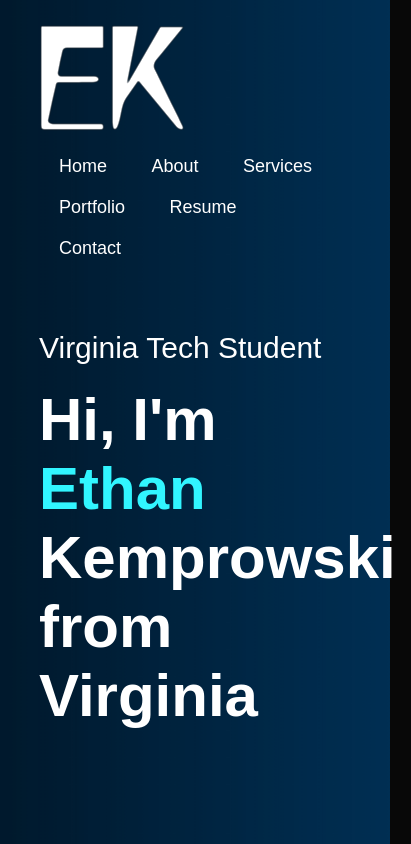
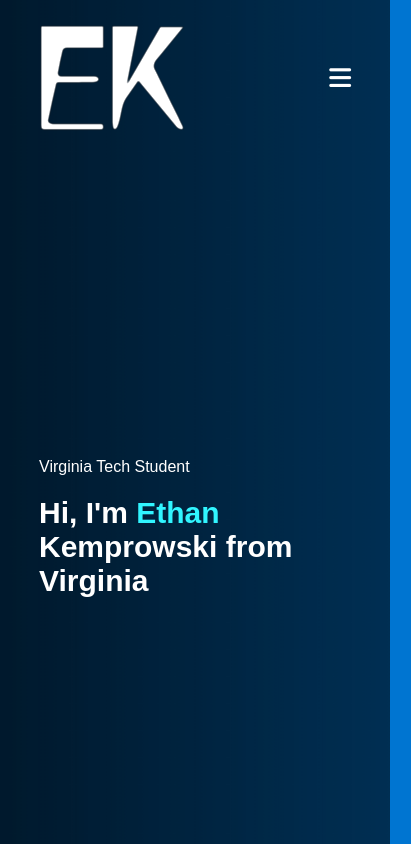
Before and after one commit to EthanK27/Ethan-Portfolio, a plain HTML site: page index.html in a window 390 px wide. Shown: the top 844 px of the page, 411 px wide, since content can reach past the window. Drawn offline with Linux system fonts and the light colour scheme.

Commit message:
Made the site responsive

```diff
--- a/index.html
+++ b/index.html
@@ -14,14 +14,16 @@
     <div class="container">
         <nav>
             <img src="images/logo.png" alt="logo">
-            <ul>
-                <li><a href="#">Home</a></li>
-                <li><a href="#">About</a></li>
-                <li><a href="#">Services</a></li>
-                <li><a href="#">Portfolio</a></li>
+            <ul id="sidemenu">
+                <li><a href="#header">Home</a></li>
+                <li><a href="#about">About</a></li>
+                <li><a href="#services">Services</a></li>
+                <li><a href="#portfolio">Portfolio</a></li>
                 <li><a href="Ethan Kemprowski - Resume.pdf" target="_blank">Resume</a></li>
-                <li><a href="#">Contact</a></li>
+                <li><a href="#contact">Contact</a></li>
+                <i class="fa-solid fa-xmark" onclick="closemenu()"></i>
             </ul>
+            <i class="fa-solid fa-bars" onclick="openmenu()"></i>
         </nav>
         <div class="header-text">
             <p>Virginia Tech Student</p>
@@ -173,5 +175,17 @@
 
 </script>
 
+<!-- small screen side menu java script -->
+<script>
+    var sidemeu = document.getElementById("sidemenu");
+
+    function openmenu(){
+        sidemeu.style.right = "0";
+    }
+    function closemenu(){
+        sidemeu.style.right = "-200px";
+    }
+</script>
+
 </body>
 </html>
--- a/style.css
+++ b/style.css
@@ -3,6 +3,9 @@
     padding: 0;
     font-family: 'Poppins', sans-serif;
     box-sizing: border-box;
+}
+html{
+    scroll-behavior: smooth;
 }
 body{
     background: #080808;
@@ -336,3 +339,70 @@ form .btn2{
     margin-top: 20px;
     cursor: pointer;
 }
+/* --------------css for small screens----------------- */
+nav .fa-solid{
+    display: none;
+}
+
+@media only screen and (max-width: 600px){
+    /*
+    if i decide to change the background image for a phone
+    #header{
+        background-image: url(images/);
+    }
+    */
+    .header-text{
+        margin-top: 100%;
+        font-size: 16px;
+    }
+    .header-text h1{
+        font-size: 30px;
+    }
+    nav .fa-solid{
+        display: block;
+        font-size: 25px;
+    }
+    /* side bar */
+    nav ul{
+        background: #0075d1 ;
+        position: fixed;
+        top: 0;
+        right: -200px;
+        width: 200px;
+        height: 100vh;
+        padding-top: 50px;
+        z-index: 2;
+        transition: right 0.5s;
+    }
+    nav ul li{
+        display: block;
+        margin: 25px;
+    }
+    nav ul .fa-solid{
+        position: absolute;
+        top: 25px;
+        left: 25px;
+        cursor: pointer;
+    }
+    /* About me */
+    .sub-title{
+        font-size: 40px;
+    }
+    .about-col-1, .about-col-2{
+        flex-basis: 100%;
+    }
+    .about-col-1{
+        margin-bottom: 30px;
+    }
+    .about-col-2{
+        font-size: 14px;
+    }
+    .tab-links{
+        font-size: 16px;
+        margin-right: 20px;
+    }
+    /* Contact me section */
+    .contact-left, .contact-right{
+        flex-basis: 100%;
+    }
+}
```
Also changed, not shown: Images/background1.jpeg (deleted).
